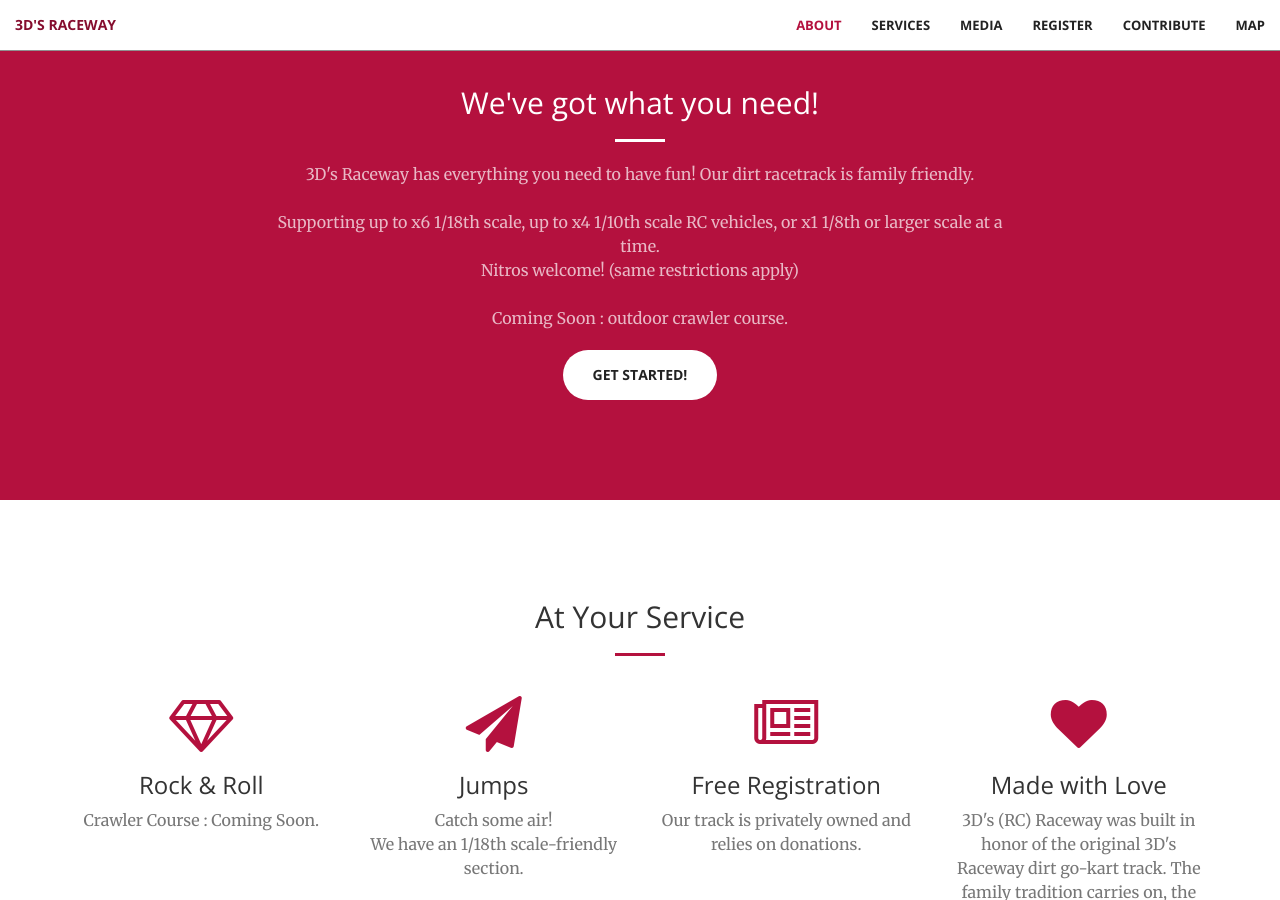
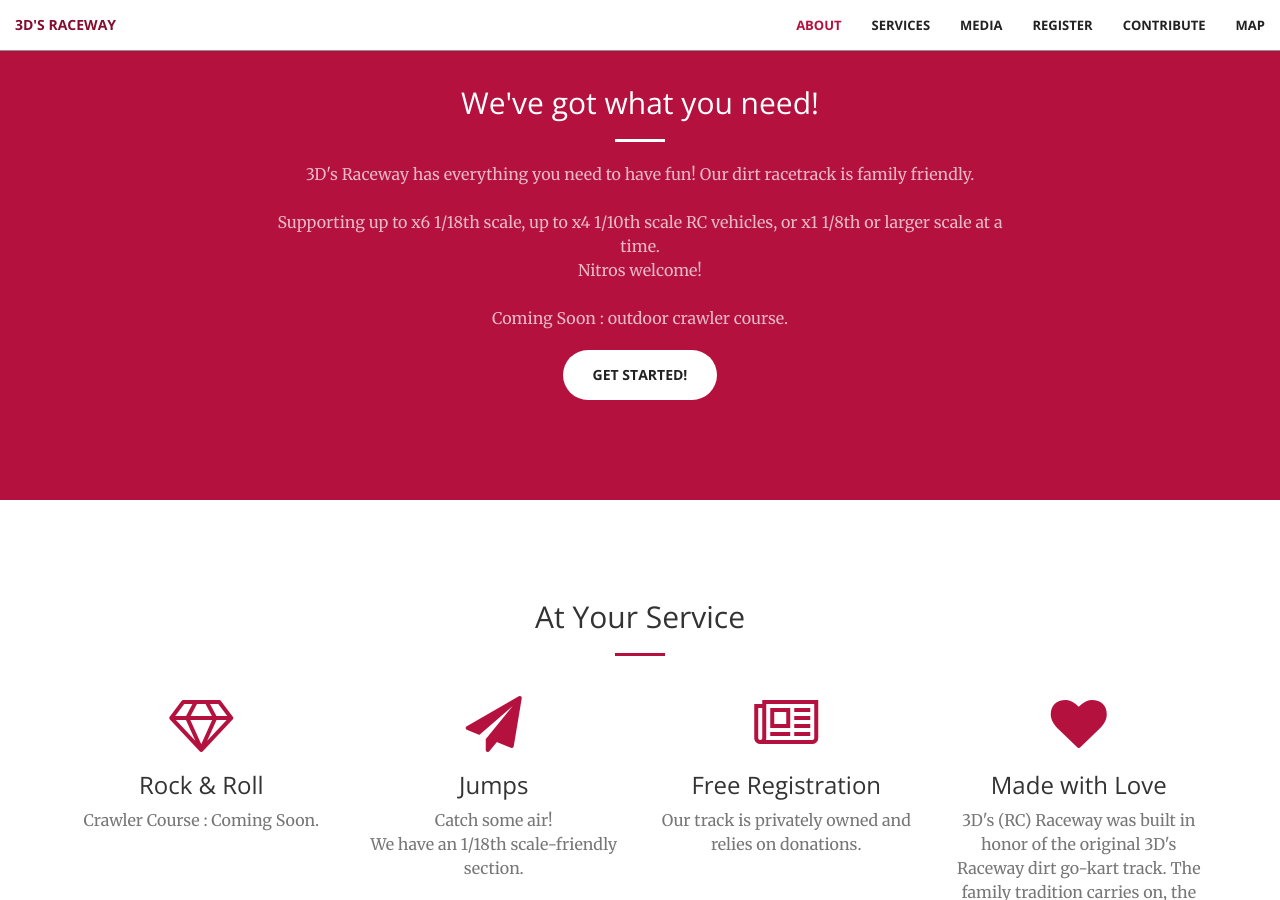
Before and after one commit to 3DsRaceway/3dsraceway, a Jekyll site: the page built from index.html, in a window 1280 px wide and 900 px high, scrolled down 914 px. Built offline with Jekyll 4.4.1, drawn with Linux system fonts in a browser that asks for light colours.

```diff
--- a/_includes/call-to-action.html
+++ b/_includes/call-to-action.html
@@ -8,10 +8,10 @@
                 <p class="text-faded">3D's Raceway has everything you need to have fun!
                   Our dirt racetrack is family friendly.</br>
                 </br>Supporting up to x6 1/18th scale, up to x4 1/10th scale RC vehicles, or x1 1/8th or larger scale at a time.
-                  </br>Nitros welcome! (same restrictions apply)
+                  </br>Nitros welcome!
                 </br> </br>Coming Soon : outdoor crawler course.
                 </p>
-                <a href="#register" class="btn btn-default btn-xl page-scroll">Get Started!</a>
+                <a href="#register" class="btn btn-default btn-xl page-scroll wow tada">Get Started!</a>
             </div>
         </div>
     </div>
--- a/_includes/header.html
+++ b/_includes/header.html
@@ -4,7 +4,7 @@
             <h1>3D's Raceway</h1>
             <hr>
             <p>Welcome Race Fans!</p>
-            <a href="#about" class="btn btn-primary btn-xl page-scroll">Find Out More</a>
+            <a href="#about" class="btn btn-primary btn-xl page-scroll wow tada">Find Out More</a>
         </div>
     </div>
 </header>
```
